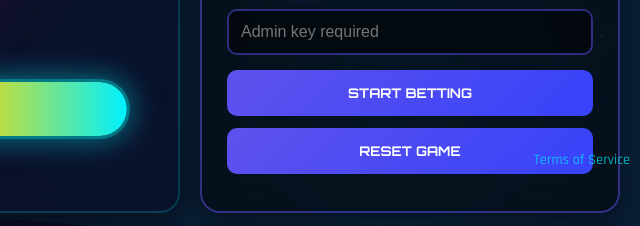
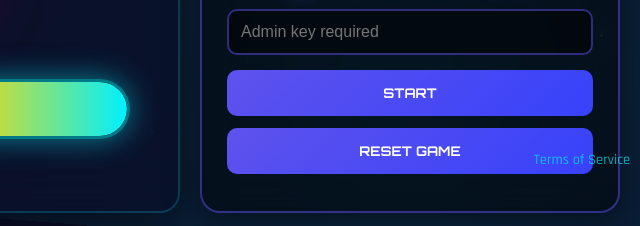
Before and after one commit to soltomm/boss-fight-pump-fun, a website: page public/index.html in a window 1280 px wide. Shown: the part 620-846 px from the top of the page, 640-1280 px from the left. Drawn offline with nearby package versions, Linux system fonts and the light colour scheme; a script that the page names is missing.

Commit message:
Minor cleaninh

```diff
--- a/public/index.html
+++ b/public/index.html
@@ -954,7 +954,7 @@
                 <div class="admin-auth">
                     <input type="password" id="adminKey" placeholder="Admin key required" autocomplete="off" />
                 </div>
-                <button class="admin-btn" id="startBetting">START BETTING</button>
+                <button class="admin-btn" id="startBetting">START</button>
                 <button class="admin-btn" id="resetGame">RESET GAME</button>
                 <div id="adminError" style="color: #ff0080; margin-top: 12px; text-align: center; display: none; font-weight: 700;"></div>
             </div>
--- a/server.js
+++ b/server.js
@@ -497,9 +497,6 @@ io.on('connection', (socket) => {
   });
 
   socket.on('admin:start_betting', (data) => {
-    console.log(data)
-    console.log(ADMIN_SECRET)
-    console.log(ADMIN_WALLET)
     if (data && data.adminKey === ADMIN_SECRET && data.walletAddress == ADMIN_WALLET) {
       startBettingPhase();
     } else {
@@ -632,6 +629,7 @@ async function startBettingPhase() {
 
   try {
     resetGame();
+    console.log('Starting betting phase...');
     fightEndingInProgress = false;
     fightEndCalled = false;
     currentRoundId = Date.now();
@@ -1079,7 +1077,6 @@ function resetGame() {
   }
 
   console.log(`Game reset! Boss HP: ${bossHP}/${INITIAL_HP}`);
-  //autoStartGameLoop();
 
   io.emit('game_reset', {
     gamePhase,
```
